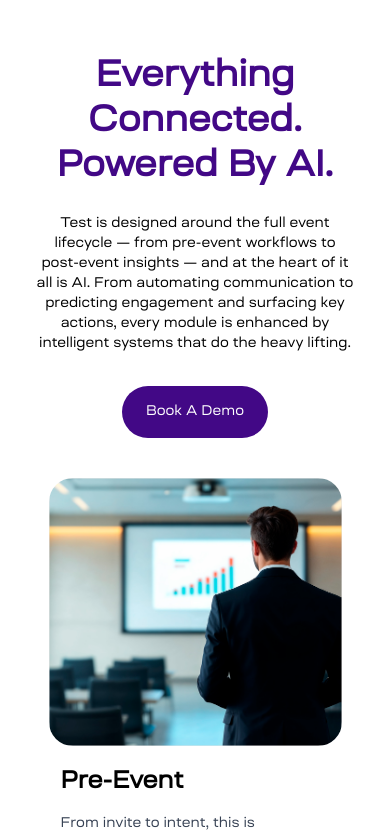
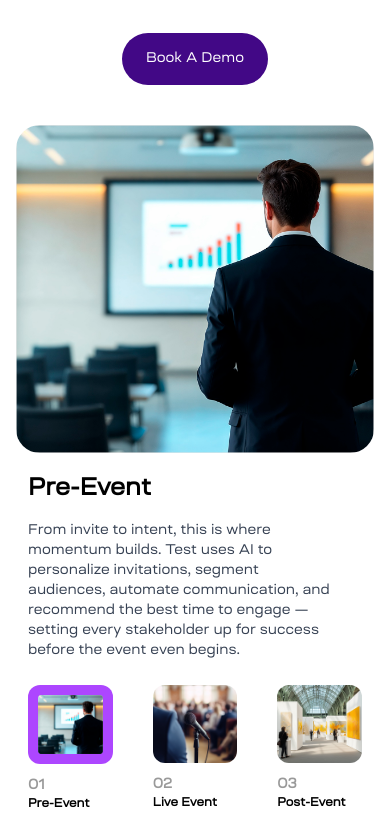
Before and after one commit to khwaabknight/eventstaratAssignment, a React (Vite) app: page / in a window 390 px wide. Shown: the part 968-1802 px from the top of the page. Built offline with nearby package versions, Linux system fonts and the light colour scheme.

Commit message:
Responsiveness fix

```diff
--- a/src/components/CTA.tsx
+++ b/src/components/CTA.tsx
@@ -5,15 +5,22 @@ function CTA() {
         <section className="relative bg-white overflow-hidden font-ruberoid">
             <div className="mx-auto px-4 pt-20 text-center">
                 <div className="max-w-5xl mx-auto">
-                    <h1 className="text-4xl lg:text-[4rem] font-extrabold leading-tight text-primary capitalize">
-                        Everything Connected.<br/>powered by aI.
+                    <h1 className="text-2xl lg:text-4xl lg:text-[4rem] font-extrabold leading-tight text-primary capitalize">
+                        Everything Connected.
+                        <br />
+                        powered by aI.
                     </h1>
                     <p className="mt-6 text-black text-sm sm:text-base mx-auto max-w-4xl px-5">
-                        Test is designed around the full event lifecycle — from pre-event workflows to post-event insights — and at the heart of it all is AI. From automating communication to predicting engagement and surfacing key actions, every module is enhanced by intelligent systems that do the heavy lifting.
+                        Test is designed around the full event lifecycle — from
+                        pre-event workflows to post-event insights — and at the
+                        heart of it all is AI. From automating communication to
+                        predicting engagement and surfacing key actions, every
+                        module is enhanced by intelligent systems that do the
+                        heavy lifting.
                     </p>
                 </div>
                 <div className="mt-8">
-                    <Button/>
+                    <Button />
                 </div>
             </div>
         </section>
--- a/src/components/Hero.tsx
+++ b/src/components/Hero.tsx
@@ -32,7 +32,7 @@ function Hero() {
             /> */}
 
             {/* Foreground Image */}
-            <div className="mt-5 relative w-full min-h-[500px]">
+            <div className="mt-5 relative w-full lg:min-h-[500px]">
                 <img
                     src={heroImg}
                     alt="Main Visual"
--- a/src/components/PreEvent.tsx
+++ b/src/components/PreEvent.tsx
@@ -12,9 +12,9 @@ const EventSection = () => {
         { image: imgPost, title: 'Post-Event' },
     ];
     return (
-        <section className="w-10/12 mx-auto px-4 lg:p-10 mt-10 flex flex-col lg:flex-row gap-5 items-center justify-start font-ruberoid lg:h-[600px]">
+        <section className="w-full lg:w-10/12 mx-auto px-4 lg:p-10 mt-10 flex flex-col lg:flex-row gap-5 items-center justify-start font-ruberoid lg:h-[600px] mb-20">
             {/* Main Image */}
-            <div className="h-full">
+            <div className="h-full ">
                 <img
                     src={allTabs[displayedTab].image}
                     alt="Main Event"
@@ -76,11 +76,11 @@ const Tab = ({ image, title, index, active = false, onClick }: TabProps) => {
                     active ? 'bg-purple-500 p-2.5' : 'bg-transparent'
                 } `}
             />
-            <div className="w-full flex justify-between mt-3">
-                <span className="text-base font-semibold text-black/40">
+            <div className="w-full flex flex-col lg:flex-row justify-between mt-3">
+                <span className="text-sm lg:text-base font-semibold text-black/40">
                     {index.toString().padStart(2, '0')}
                 </span>
-                <span className="text-lg font-semibold text-black">
+                <span className="text-xs lg:text-lg font-semibold text-black">
                     {title}
                 </span>
             </div>
--- a/src/components/PreFooter.tsx
+++ b/src/components/PreFooter.tsx
@@ -4,7 +4,7 @@ import Button from './common/Button';
 function PreFooter() {
     return (
         <section
-            className="w-10/12 mx-auto rounded-xl p-8 lg:p-16 flex flex-col lg:flex-row justify-between items-start lg:items-center text-white font-ruberoid"
+            className="w-10/12 mx-auto rounded-3xl p-8 lg:p-16 flex flex-col lg:flex-row justify-between items-start lg:items-center text-white font-ruberoid"
             style={{
                 backgroundImage: `url(${bgPattern})`,
                 backgroundSize: 'cover',
```
